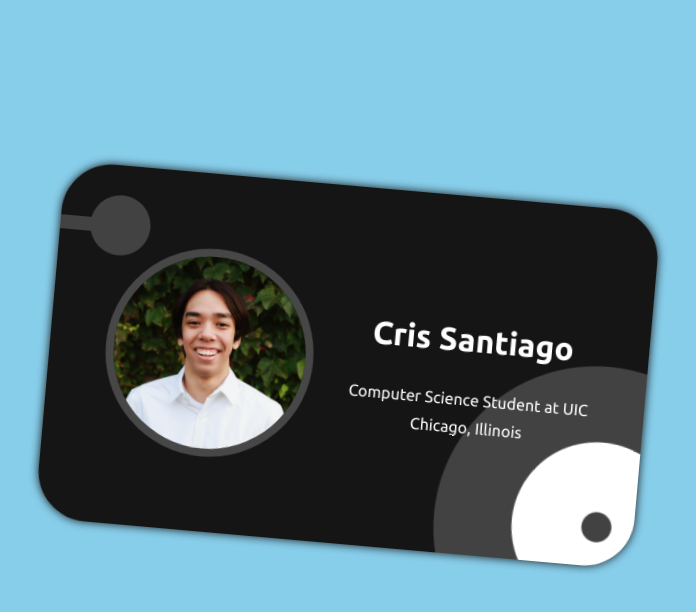
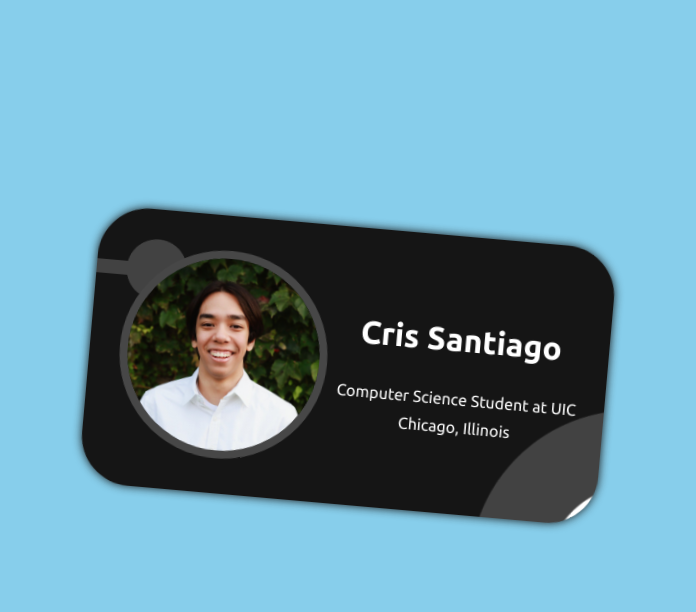
Before and after one commit to crimelsan/cris-site, a React (Vite) app: page / in a window 1280 px wide. Both pictures are taken after a click on the button "Click here". Shown: the top 612 px of the page, without its empty margins (292-988 px from the left). Built offline with nearby package versions, Linux system fonts and the light colour scheme.

Commit message:
Fixed intro styling for other devices

```diff
--- a/intro_styles.css
+++ b/intro_styles.css
@@ -28,8 +28,11 @@ body {
     align-items: center;
     background-color: #151515;
     border-radius: 50px;
-    width: 35rem;
-    height: 20rem;
+    width: 80vw;
+    max-width: 30rem;
+    min-height: 12rem;
+    height: 30vh;
+    max-height: 20rem;
     padding: 1.2rem;
     gap: 0rem;
     box-shadow: 0 0 10px #151515;
@@ -72,6 +75,7 @@ body {
     display: flex;
     flex-direction: column;
     align-items: center;
+    text-align: center;
     color: #ffffff;
     margin-bottom: 15px;
     gap: 10px;
--- a/src/intro_components/components/card.jsx
+++ b/src/intro_components/components/card.jsx
@@ -46,12 +46,13 @@ export default function Card() {
                         <img
                             src="/assets/images/card-profile.jpg"
                             style={{
-                                width: "12rem",
+                                width: "30vw",
+                                maxWidth: "12rem",
                                 borderRadius: "50%",
                                 borderColor: "#474747",
                                 borderWidth: 8,
                                 borderStyle: "solid",
-                                margin: 0
+                                margin: 2
                             }}
                         />
                         <div className='text-container'>
```
